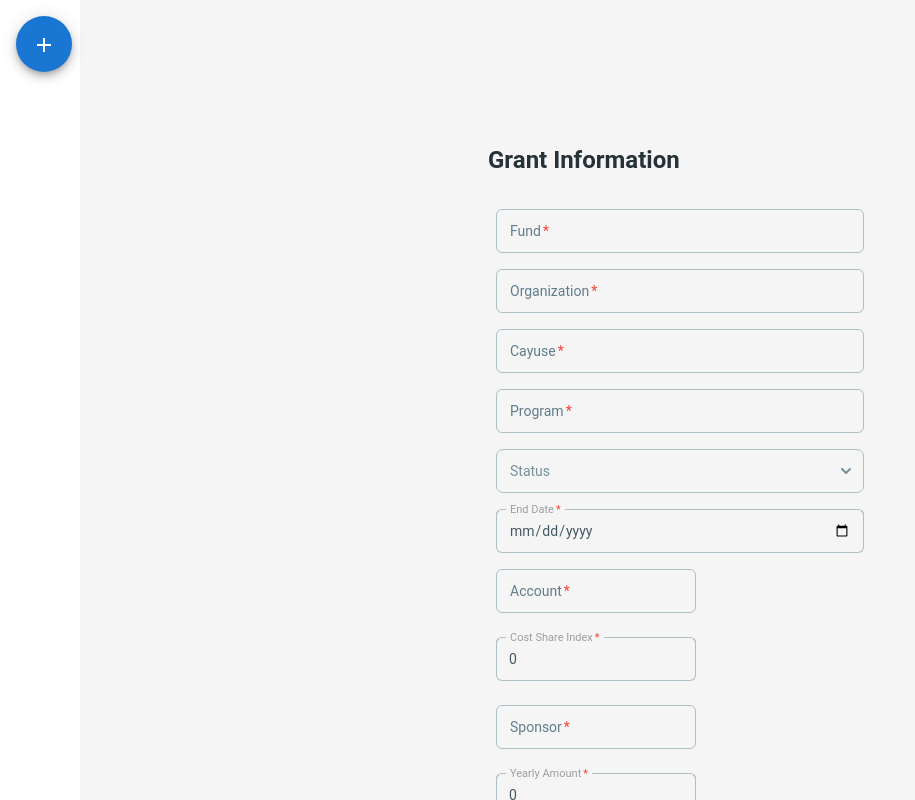
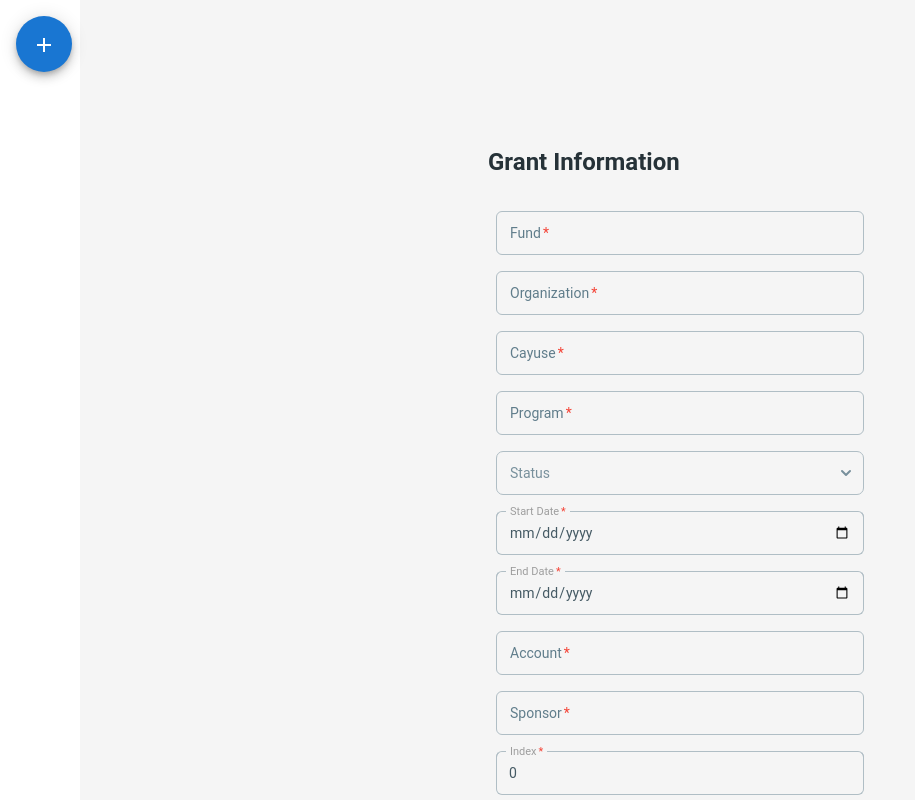
Before and after one commit to DaronAdams/grant-monitor, a React (Create React App) app in the folder frontend/: page /grant/create in a window 1280 px wide. Shown: the top 800 px of the page, without its empty margins (0-915 px from the left). Built offline with nearby package versions, Linux system fonts and the light colour scheme.

Commit message:
Feat: Finish grant create form

```diff
--- a/frontend/src/components/forms/CreateGrantForm.tsx
+++ b/frontend/src/components/forms/CreateGrantForm.tsx
@@ -9,13 +9,11 @@ import {
 } from '@material-tailwind/react';
 import { ToastContainer, toast } from 'react-toastify';
 import axios from 'axios';
-import { createGrantEndpoint } from '../../constants/endpoints';
 import { useNavigate } from 'react-router-dom';
 import { handleErrors } from '../../utils/parseJson';
 
 const CreateGrantForm = () => {
   const navigate = useNavigate();
-  const [currentStep, setCurrentStep] = useState(1);
   const [grantData, setGrantData] = useState({
     fund: '',
     organization: '',
@@ -23,44 +21,16 @@ const CreateGrantForm = () => {
     program: '',
     costShareIndex: 0,
     cayuse: '',
-    index: 200,
+    index: 0,
     sponsor: '',
     status: '',
     yearlyAmount: 0,
     totalAmount: 0,
-    startDate: new Date(),
-    endDate: new Date(),
+    startDate: '',
+    endDate: '',
     notes: '',
   });
 
-  // // ----------------------- Form Step Functions --------------------------------
-  // const nextStep = () => {
-  //   setCurrentStep(currentStep + 1);
-  // };
-
-  // const prevStep = () => {
-  //   setCurrentStep(currentStep - 1);
-  // };
-
-  // // ---------------------- Employee Functions ----------------------
-
-  // const addEmployee = () => {
-  //   setGrantData({
-  //     ...grantData,
-  //     employees: [...grantData.employees, { uID: '', firstName: '', middleInitial: '', lastName: ''}],
-  //   });
-  // };
-
-  // const handleEmployeeChange = (index: number, event: any) => {
-  //   const newEmployees = grantData.employees.map((employee, i) => {
-  //     if (i === index) {
-  //       return { ...employee, [event.target.name]: event.target.value };
-  //     }
-  //     return employee;
-  //   });
-
-  //   setGrantData({ ...grantData, employees: newEmployees });
-  // };
 
   // ------------------ Grant Functions ----------------------------
   const handleInputChange = (e: any) => {
@@ -69,6 +39,7 @@ const CreateGrantForm = () => {
       ...grantData,
       [name]: value,
     });
+    console.log(grantData);
   };
 
   const handleSelectChange = (selectedValue: any) => {
@@ -78,16 +49,33 @@ const CreateGrantForm = () => {
     });
   };
 
-  const convertDateToCustomFormat = (date: Date) => {
-    if (!(date instanceof Date) || isNaN(date.getTime())) {
-      return 'Invalid date'; // or handle the error as you prefer
+  function convertStringToNumber(str: any, isFloat = false): number | null {
+    const number = isFloat ? parseFloat(str) : parseInt(str, 10);
+
+    if (isNaN(number)) {
+      return null;
     }
 
-    const year = date.getFullYear();
-    const month = (date.getMonth() + 1).toString().padStart(2, '0'); // +1 because months are 0-indexed
-    const day = date.getDate().toString().padStart(2, '0');
+    return number;
+  }
 
-    return `${year}-${month}-${day}T14:30:00Z`;
+  const convertDateToISO = (inputDate: string, time = '14:30:00') => {
+  // Parse the input date string and create a new Date object
+    const date = new Date(inputDate);
+
+    // Check if the date is valid
+    if (isNaN(date.getTime())) {
+      return 'Invalid date'; // or handle the error as you see fit
+    }
+
+    // Convert the date to ISO string
+    const isoString = date.toISOString();
+
+    // Extract the date part from the ISO string
+    const datePart = isoString.split('T')[0];
+
+    // Combine the date part with the desired time and 'Z' to indicate UTC
+    return `${datePart}T${time}Z`;
   };
 
   const handleSubmit = (event: { preventDefault: () => void; }) => {
@@ -95,13 +83,17 @@ const CreateGrantForm = () => {
 
     const formattedGrantData = {
       ...grantData,
-      startDate: convertDateToCustomFormat(grantData.startDate),
-      endDate: convertDateToCustomFormat(grantData.endDate),
+      startDate: convertDateToISO(grantData.startDate),
+      endDate: convertDateToISO(grantData.endDate),
+      costShareIndex: convertStringToNumber(grantData.costShareIndex),
+      totalAmount: convertStringToNumber(grantData.totalAmount),
+      yearlyAmount: convertStringToNumber(grantData.yearlyAmount),
+      index: convertStringToNumber(grantData.index),
     };
 
     console.log('Data to be submitted: ', formattedGrantData);
     axios
-      .post(createGrantEndpoint, formattedGrantData)
+      .post('grant/create', formattedGrantData)
       .then((response) => {
         console.log('Successfully created grant: ', response);
         setGrantData({
@@ -112,12 +104,12 @@ const CreateGrantForm = () => {
           costShareIndex: 0,
           cayuse: '',
           sponsor: '',
-          index: 200,
+          index: 0,
           status: '',
           yearlyAmount: 0,
           totalAmount: 0,
-          startDate: new Date(),
-          endDate: new Date(),
+          startDate: '',
+          endDate: '',
           notes: '',
         });
         navigate('/grants')
@@ -194,13 +186,22 @@ const CreateGrantForm = () => {
               </Select>
               <Input
                 size="lg"
+                label="Start Date"
+                crossOrigin={''}
+                name="startDate"
+                value={grantData.startDate}
+                type="date"
+                onChange={handleInputChange}
+                required />
+              <Input
+                size="lg"
                 label="End Date"
                 crossOrigin={''}
                 name="endDate"
+                value={grantData.endDate}
                 type="date"
                 onChange={handleInputChange}
                 required />
-              <div className="mb-4 flex flex-col gap-6 w-1/2">
               <Input
                 size="lg"
                 label="Account"
@@ -208,6 +209,24 @@ const CreateGrantForm = () => {
                 name="account"
                 type="text"
                 value={grantData.account}
+                onChange={handleInputChange}
+                required />
+              <Input
+                size="lg"
+                label="Sponsor"
+                crossOrigin={''}
+                name="sponsor"
+                type="text"
+                value={grantData.sponsor}
+                onChange={handleInputChange}
+                required />
+              <Input
+                size="lg"
+                label="Index"
+                crossOrigin={''}
+                name="index"
+                type="number"
+                value={grantData.index}
                 onChange={handleInputChange}
                 required />
               <Input
@@ -221,28 +240,11 @@ const CreateGrantForm = () => {
                 required />
               <Input
                 size="lg"
-                  label="Sponsor"
-                  crossOrigin={''}
-                  name="sponsor"
-                  type="text"
-                  value={grantData.sponsor}
-                  onChange={handleInputChange}
-                  required />
-                <Input
-                  size="lg"
                 label="Yearly Amount"
                 crossOrigin={''}
                 name="yearlyAmount"
                 type="number"
                 value={grantData.yearlyAmount}
-                  onChange={handleInputChange}
-                  required />
-                <Input
-                  size="lg"
-                  label="Start Date"
-                  crossOrigin={''}
-                  name="startDate"
-                  type="date"
                 onChange={handleInputChange}
                 required />
               <Input
@@ -262,7 +264,6 @@ const CreateGrantForm = () => {
                 </Button>
               </div>
             </div>
-            </div>
           </form>
         </Card>
         <ToastContainer position="top-center" autoClose={5000} />
```
Also changed, not shown: 1 other file (tests, documents, lock files or other folders). Lines whose indentation alone changed are shown as unchanged.
